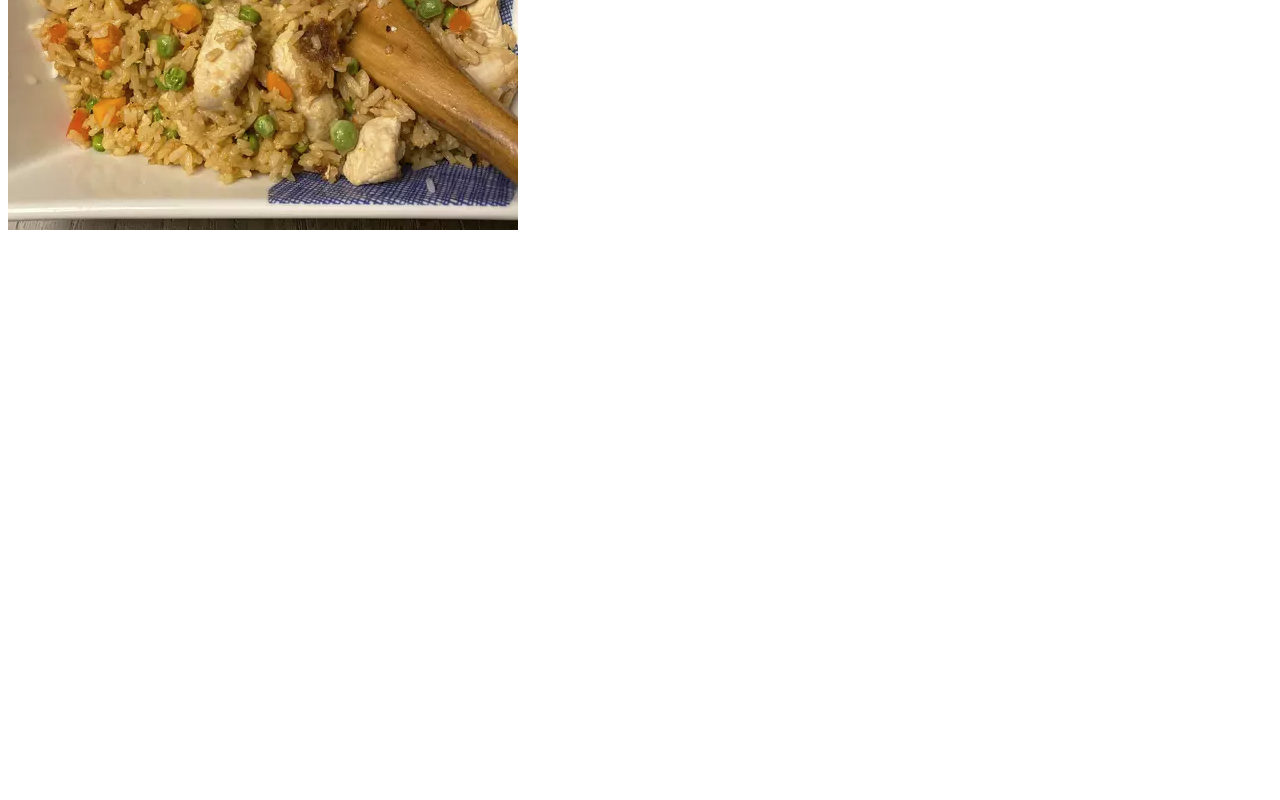
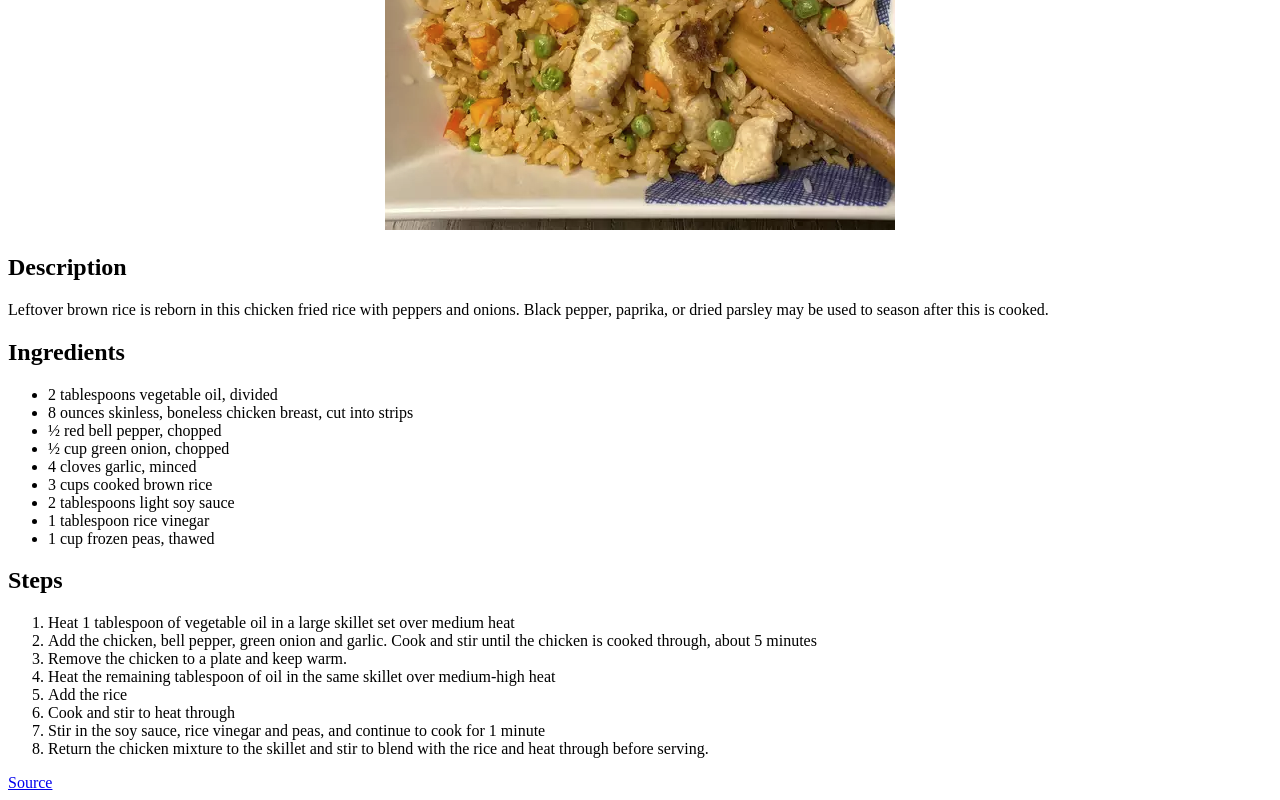
Before and after one commit to bthai2/recipes, a plain HTML site: page recipes/chicken.html in a window 1280 px wide. Shown: the part 358-1158 px from the top of the page. Before the commit the page ends 800 px from the top, so only its background shows below. Drawn offline with Linux system fonts and the light colour scheme.

Commit message:
Finished adding first recipe

```diff
--- a/recipes/chicken.html
+++ b/recipes/chicken.html
@@ -5,7 +5,35 @@
 		<title>Chicken Fried Rice</title>
 	</head>
 	<body>
-		<h1>Garlic Chicken Fried Rice</h1>
-		<img src="../images/chickenFriedRice.png" alt="Garlic Chicken Fried Rice">
+		<center>
+			<h1>Garlic Chicken Fried Rice</h1>
+			<img src="../images/chickenFriedRice.png" alt="Garlic Chicken Fried Rice">
+		</center>
+		<h2>Description</h2>
+		<p>Leftover brown rice is reborn in this chicken fried rice with peppers and onions. Black pepper, paprika, or dried parsley may be used to season after this is cooked.</p>
+		<h2>Ingredients</h2>
+		<ul>
+			<li>2 tablespoons vegetable oil, divided</li>
+			<li>8 ounces skinless, boneless chicken breast, cut into strips</li>
+			<li>½ red bell pepper, chopped</li>
+			<li>½ cup green onion, chopped</li>
+			<li>4 cloves garlic, minced</li>
+			<li>3 cups cooked brown rice</li>
+			<li>2 tablespoons light soy sauce</li>
+			<li>1 tablespoon rice vinegar</li>
+			<li>1 cup frozen peas, thawed</li>
+		</ul>
+		<h2>Steps</h2>
+		<ol>
+			<li>Heat 1 tablespoon of vegetable oil in a large skillet set over medium heat</li>
+			<li>Add the chicken, bell pepper, green onion and garlic. Cook and stir until the chicken is cooked through, about 5 minutes</li>
+			<li>Remove the chicken to a plate and keep warm.</li>
+			<li>Heat the remaining tablespoon of oil in the same skillet over medium-high heat</li>
+			<li>Add the rice</li>
+			<li>Cook and stir to heat through</li>
+			<li>Stir in the soy sauce, rice vinegar and peas, and continue to cook for 1 minute</li>
+			<li>Return the chicken mixture to the skillet and stir to blend with the rice and heat through before serving.</li>
+		</ol>
+		<a href="https://www.allrecipes.com/recipe/78144/garlic-chicken-fried-brown-rice/">Source</a>
 	</body>
 </html>
```
Also changed, not shown: index.html (+3 -1 lines).
